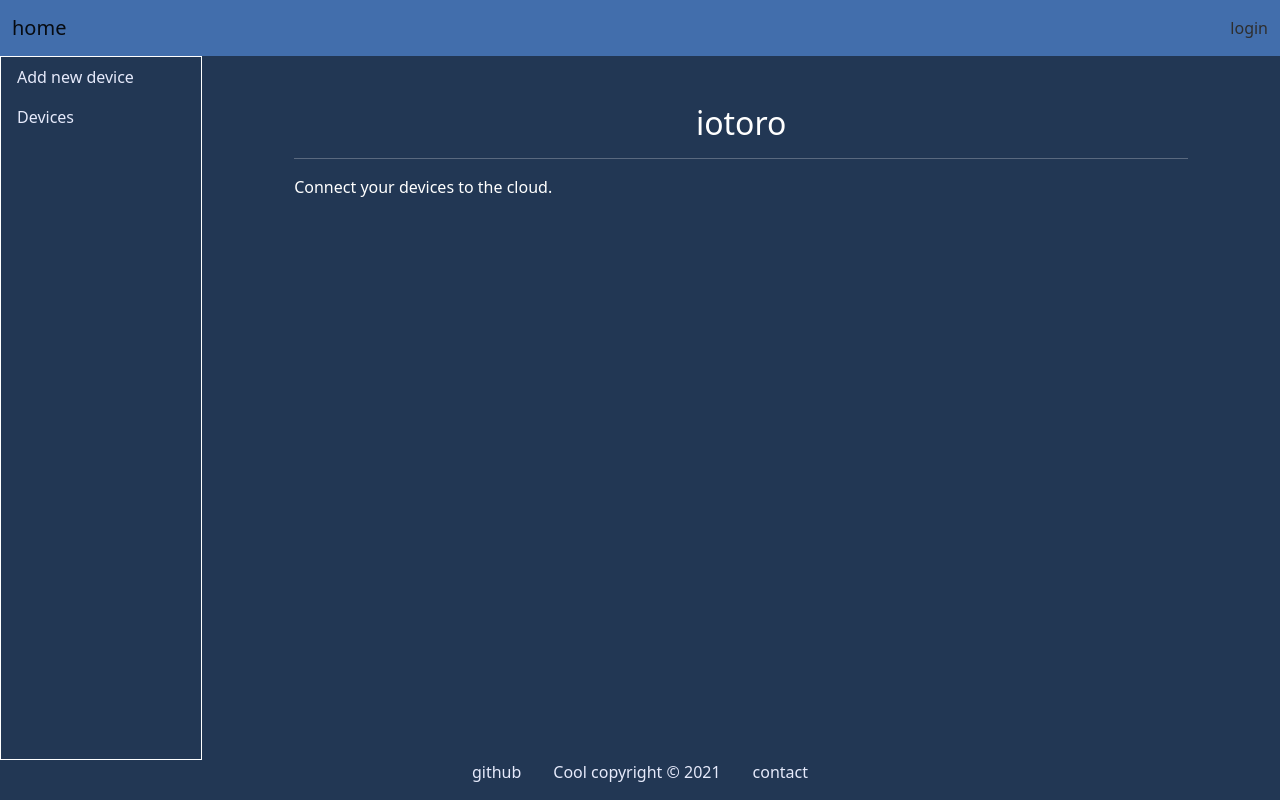
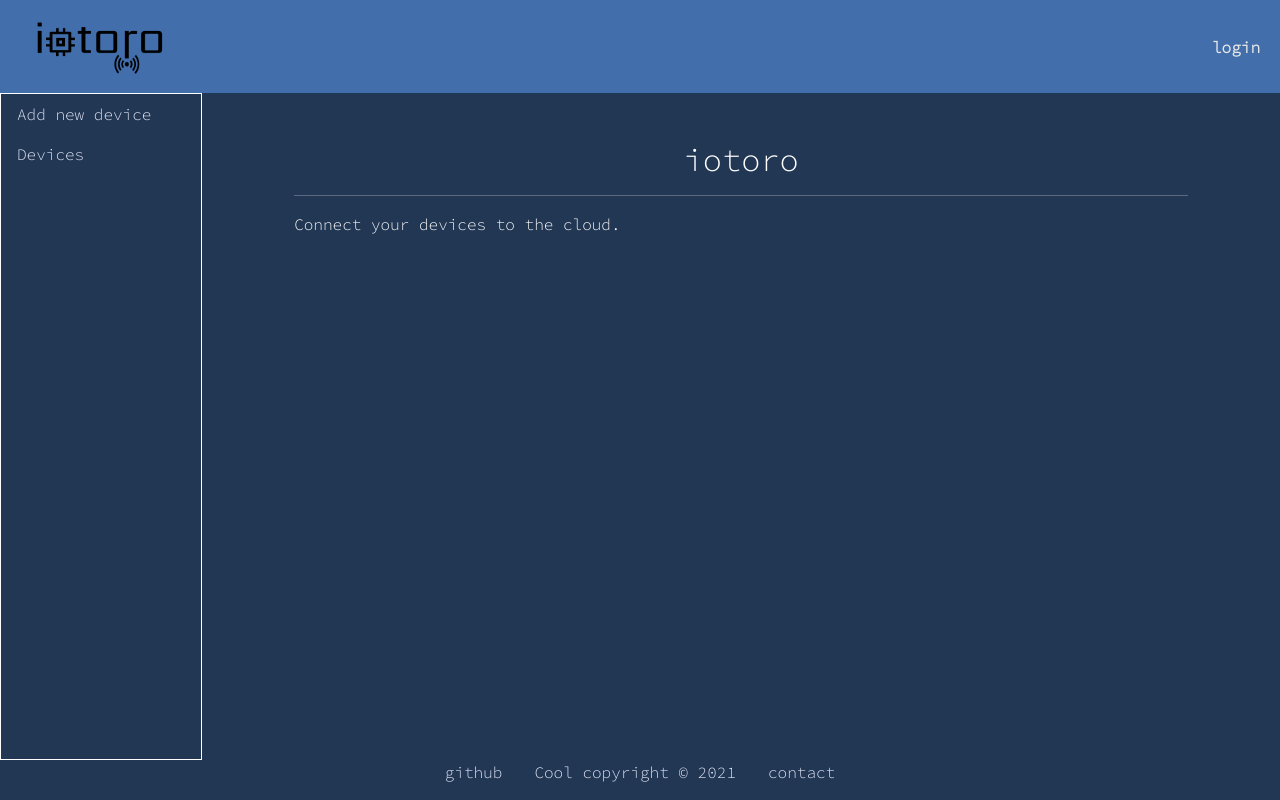
Before and after one commit to victorhook/iotoro, a Django app: template iotoro/templates/index.html in a window 1280 px wide. Run offline with Django 3.2, Linux system fonts and the light colour scheme; the template is opened without the code that fills it, so the values that code supplies are empty.

Commit message:
Improved login page

```diff
--- a/iotoro/restapi/urls.py
+++ b/iotoro/restapi/urls.py
@@ -5,6 +5,5 @@ from . import views
 
 
 urlpatterns = [
-    path('', views.index, name='index'),
     path('<str:device_id>/', views.device_push, name='device_push')
 ]
--- a/iotoro/static/css/base.css
+++ b/iotoro/static/css/base.css
@@ -1,3 +1,6 @@
+@import url('https://fonts.googleapis.com/css2?family=Source+Code+Pro:wght@300&display=swap');
+
+
 body {
     height: 100vh;
     display: flex;
@@ -5,6 +8,7 @@ body {
     justify-content: space-between;
     overflow-x: hidden;
     color: white;
+    font-family: 'Source Code Pro', monospace;
 }
 
 .fg-primary {
@@ -21,6 +25,11 @@ body {
 
 .bg-secondary {
     background-color: #426eac !important;
+}
+
+.nav-link {
+    color: rgb(231, 231, 231) !important;
+    font-weight: 600;
 }
 
 .nav-link:hover {
@@ -59,6 +68,30 @@ footer p {
     text-align: center;
 }
 
+#logo {
+    width: 70%;
+    padding-left: 1em;
+}
+
+.button  {
+    background-color: #7b9bc8;
+    color: rgb(255, 255, 255);
+    padding: .3em .6em;
+    border: none;
+    font-size: 1.2em;
+    width: min-content;
+    transition: 0.3s ease-in-out background-color, color;
+}
+
+.button:hover {
+    background-color: #577bad;
+    color: rgb(212, 212, 212);
+}
+
+.button-primary {
+
+}
+
 /* Sidebar */
 
 .sidebar {
@@ -83,3 +116,34 @@ footer p {
     background-color: #31445f;
     color:rgb(230, 234, 251);
 }
+
+
+/* -- Login -- */
+.login-card {
+    margin-top: 7em;
+    box-shadow: 0 1em 1em .1em #254674;
+    border-radius: 10px;
+}
+
+.login-icon {
+    padding: .7em;
+}
+
+.login-icon svg {
+    width: 32px;
+    height: 32px;
+}
+
+.login-input[type=text],
+.login-input[type=password] {
+    border: none;
+    font-size: 1.3em;
+    padding: 0 .5em;
+    font-weight: 600;
+    width: 100%;
+}
+
+.login-input:focus {
+    outline: none;
+    background-color: #284f85 !important;
+}
--- a/iotoro/templates/base.html
+++ b/iotoro/templates/base.html
@@ -25,16 +25,18 @@
 
     <nav class="navbar navbar-expand-lg navbar-light bg-secondary">
         <div class="container-fluid">
-            <a class="navbar-brand link" href="{% url 'index' %}">home</a>
+            <a class="navbar-brand link" href="{% url 'index' %}">
+                <img id="logo" src="{% static 'images/iotoro_logo.png' %}" alt="iotoro logo">
+            </a>
                 <button class="navbar-toggler" type="button" data-bs-toggle="collapse" data-bs-target="#navbarContent" aria-controls="navbarContent" aria-expanded="false" aria-label="Toggle navigation">
             <span class="navbar-toggler-icon"></span>
             </button>
             <div class="collapse navbar-collapse justify-content-end" id="navbarContent">
             <div class="navbar-nav">
                 {% if user.is_authenticated %}
-                    <a class="link" href="{% url 'logout' %}">logout</a>
+                    <a class="nav-link" href="{% url 'logout' %}">logout</a>
                 {% else %}
-                    <a class="link" href="{% url 'login' %}">login</a>
+                    <a class="nav-link" href="{% url 'login' %}">login</a>
                 {% endif %}
             </div>
             </div>
```
Also changed, not shown: iotoro/templates/registration/login.html (+34 -14 lines).
